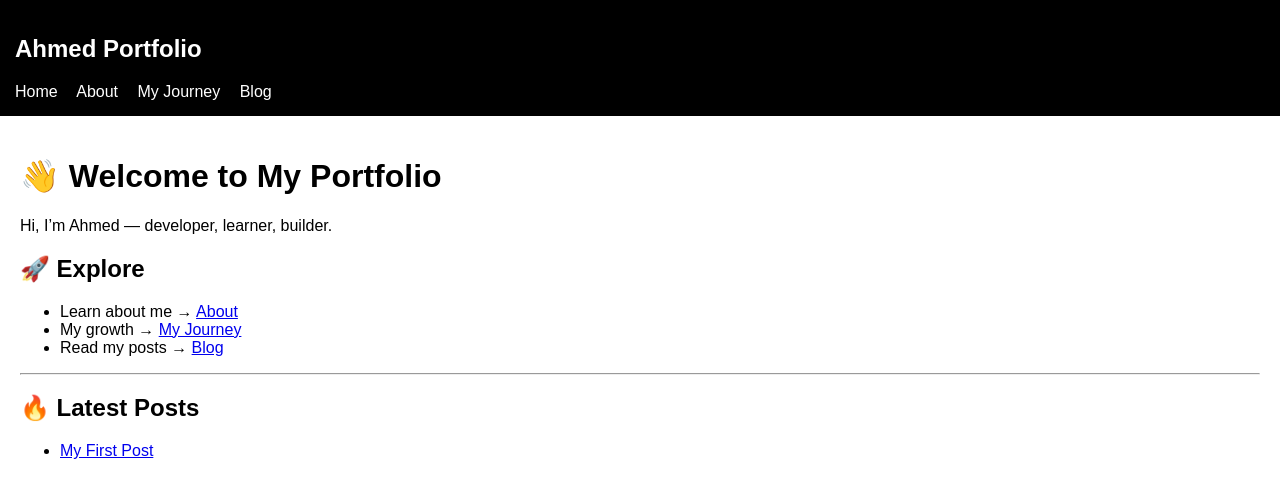
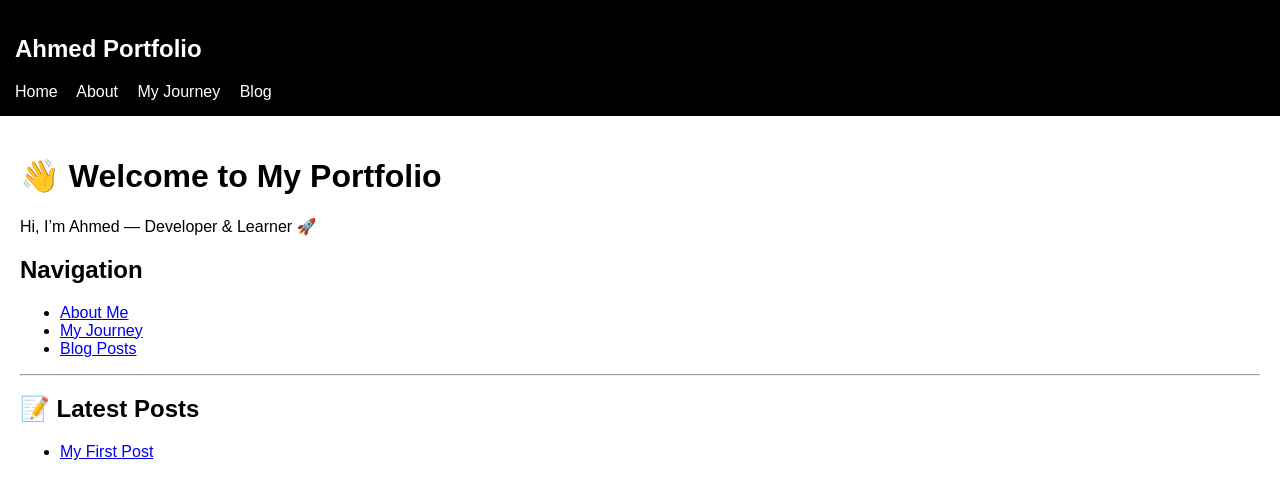
Before and after one commit to engr-ahmad-munawar/engr-ahmad-munawar.github.io-Portfolio-, a Jekyll site: the page built from index.md, in a window 1280 px wide. Shown: the top 499 px of the page. Built offline with Jekyll 4.4.1, drawn with Linux system fonts in a browser that asks for light colours; our own code applies the rules of GitHub Pages for plain Markdown files.

Commit message:
Update index.md

```diff
--- a/index.md
+++ b/index.md
@@ -1,20 +1,20 @@
 ---
-layout: default
 title: Home
 ---
 
 # 👋 Welcome to My Portfolio
 
-Hi, I'm Ahmed — developer, learner, builder.
+Hi, I'm Ahmed — Developer & Learner 🚀
 
-## 🚀 Explore
-- Learn about me → [About](/about)
-- My growth → [My Journey](/journey)
-- Read my posts → [Blog](/blog)
+## Navigation
+- [About Me](/about)
+- [My Journey](/journey)
+- [Blog Posts](/blog)
 
 ---
 
-## 🔥 Latest Posts
+## 📝 Latest Posts
+
 {% for post in site.posts %}
 - [{{ post.title }}]({{ post.url }})
 {% endfor %}
```
